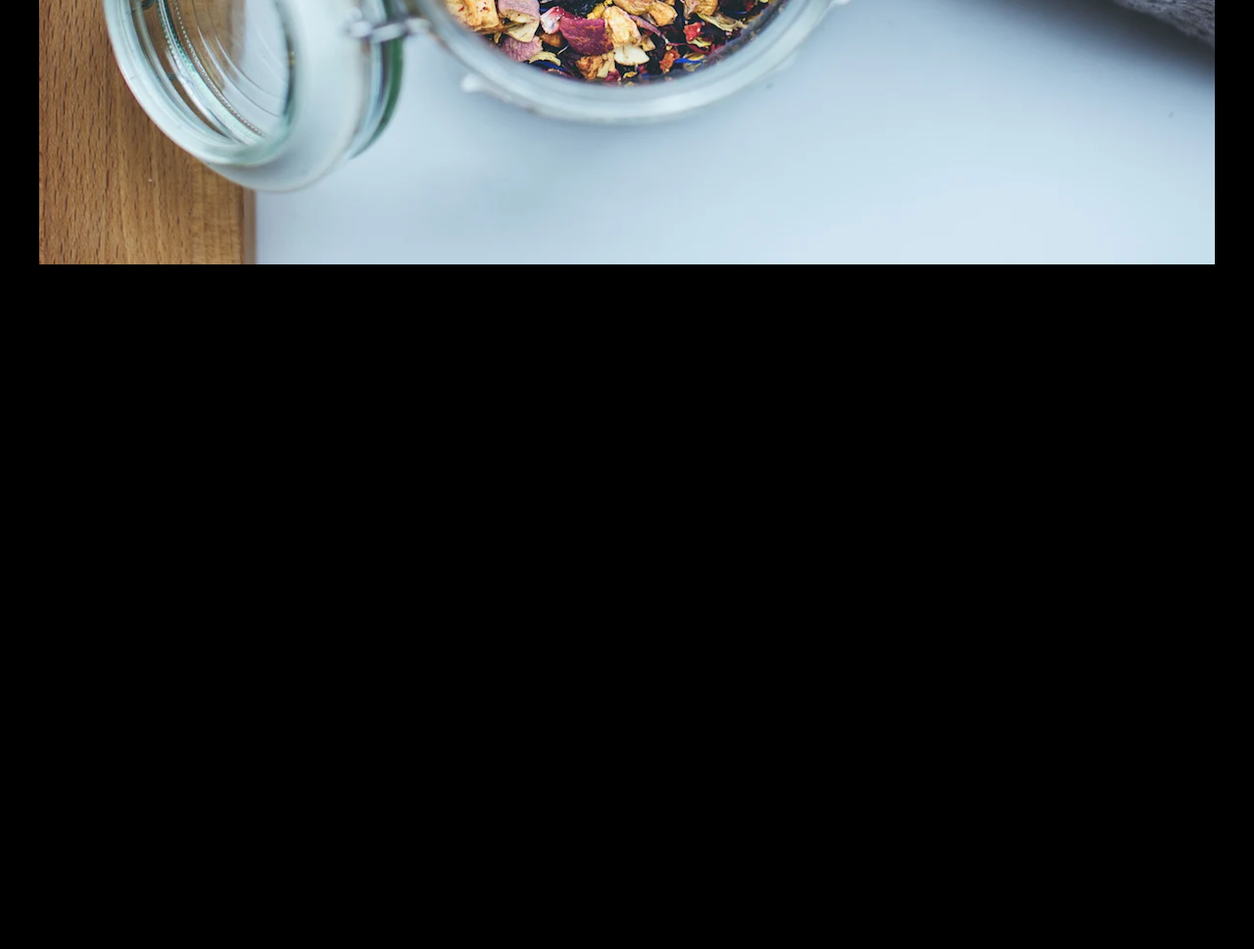
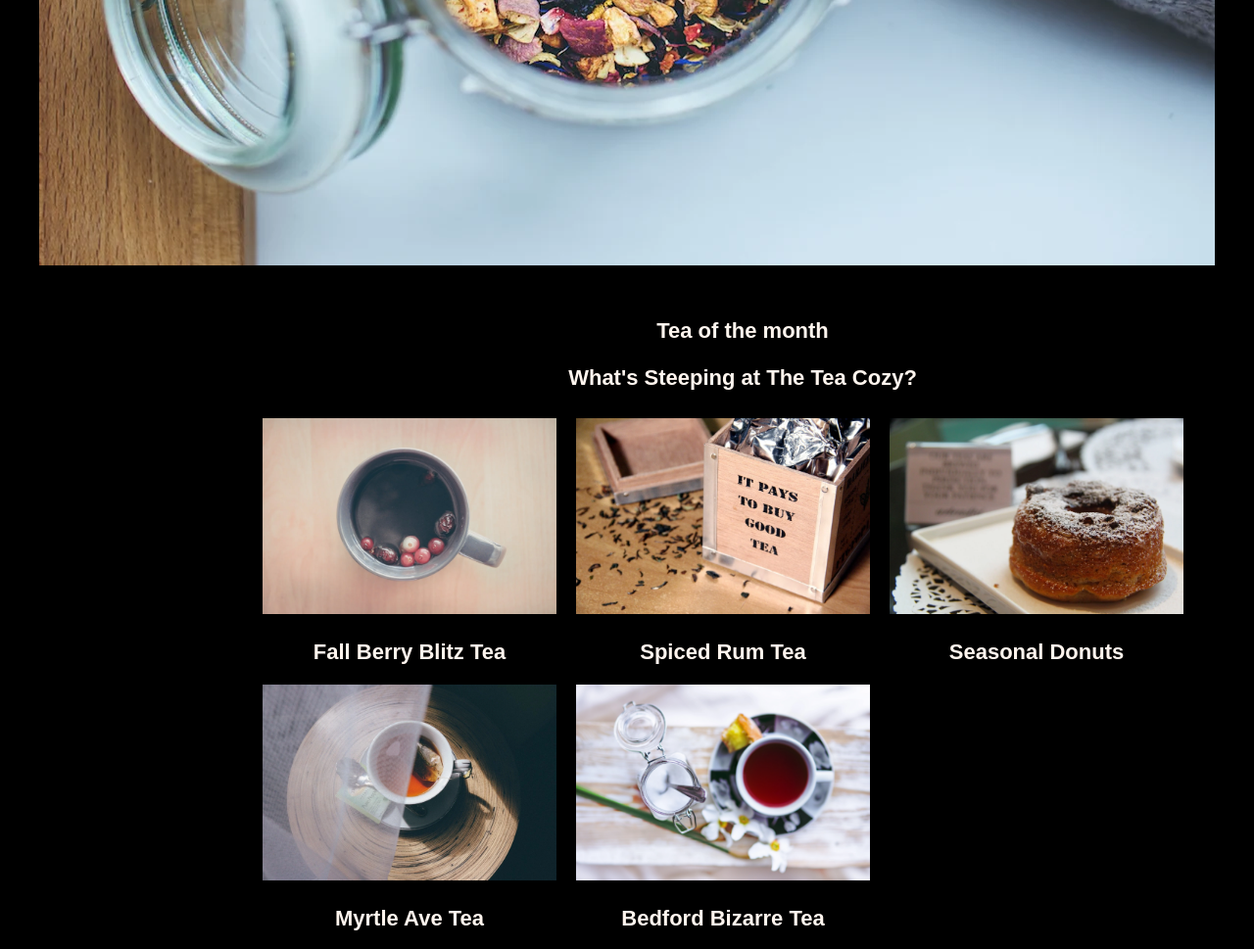
Before and after one commit to panka364/Tea_cozy, a plain HTML site: page index.html in a window 1280 px wide. Shown: the part 500-1469 px from the top of the page at 98% size. Before the commit the page ends 800 px from the top, so only its background shows below. Drawn offline with Linux system fonts and the light colour scheme.

Commit message:
added "tea of the month" section

```diff
--- a/index.html
+++ b/index.html
@@ -26,6 +26,34 @@
                 <h2>Our Mission</h2>
                 <h4>Handpicked, Artisanally Curated, Free Range, Sustainable, Small Batch, Fair Trade, Organic Tea</h4>
             </article>
+            <article class="tea-of-the-month">
+                <div class="tea-of-the-month-headlines">
+                    <h1>Tea of the month</h1>
+                    <h2>What's Steeping at The Tea Cozy?</h2>
+                </div>
+                <div class="tea-of-the-month-pictures">
+                    <div class="picture-1">
+                        <img src="/resources/img-berryblitz.webp" alt="">
+                        <h1>Fall Berry Blitz Tea</h1>
+                    </div>
+                    <div class="picture-2">
+                        <img src="/resources/img-spiced-rum.webp" alt="">
+                        <h1>Spiced Rum Tea</h1>
+                    </div>
+                    <div class="picture-3">
+                        <img src="/resources/img-donut.webp" alt="">
+                        <h1>Seasonal Donuts</h1>
+                    </div>
+                    <div class="picture-4">
+                        <img src="/resources/img-myrtle-ave.webp" alt="">
+                        <h1>Myrtle Ave Tea</h1>
+                    </div>
+                    <div class="picture-5">
+                        <img src="/resources/img-bedford-bizarre.webp" alt="">
+                        <h1>Bedford Bizarre Tea</h1>
+                    </div>
+                </div>
+            </article>
         </section>
     </body>
 
--- a/style.css
+++ b/style.css
@@ -4,18 +4,19 @@
     color: seashell;
     background-color: black;
     text-align: center;
-    margin: 0;
-    padding: 0;
+
 
 }
 
 header{
   background-color: black;
   border-bottom: 1px solid seashell;
+  top: 0;
   height: 69px;
   width: 100%;
   display: flex;
   position: fixed;
+  z-index: 1;
 
 }
 
@@ -49,7 +50,7 @@ nav{
     height: 700px;
     width: 1200px;
     position: relative;
-    top: 70px;
+    top: 63px;
 
 }
 
@@ -60,10 +61,36 @@ nav{
     top: -350px;
     align-items: center;
     justify-content: center;
-    margin: auto;
-    padding: 10px;
 }
 
 .our-mission h4{
-    padding-top: 10px;
+    margin: 0;
+    padding: 0;
 }
+
+.tea-of-the-month {
+    width: 1000px;
+    height: auto;
+    position: relative;
+    left: 250px;
+
+
+}
+
+.tea-of-the-month-headlines h1{
+    font-weight: 900;
+}
+.tea-of-the-month-pictures h1{
+    margin: 10px;
+}
+
+.tea-of-the-month-pictures{
+    display: flex;
+    flex-wrap: wrap;
+
+}
+.tea-of-the-month-pictures img{
+    width:300px;
+    height: 200px;
+    margin: 10px;
+}
```
